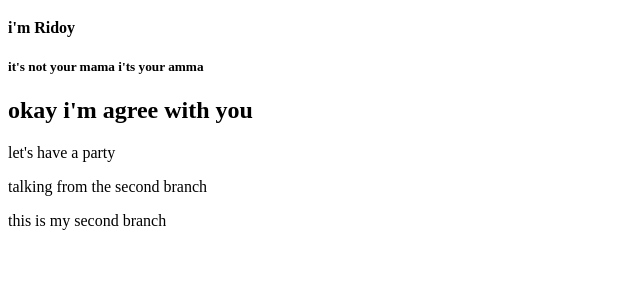
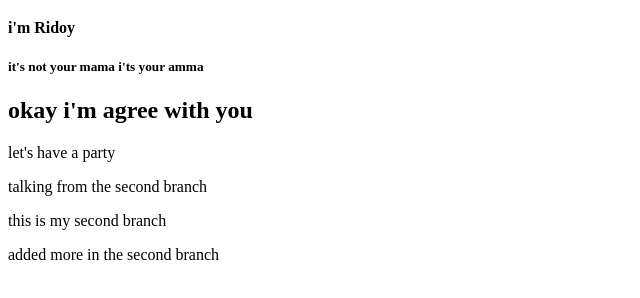
Before and after one commit to mominulRidoy5/my-first-websites, a plain HTML site: page index.html in a window 1280 px wide. Shown: the part 108-406 px from the top of the page, without its empty margins (0-640 px from the left). Drawn offline with Linux system fonts and the light colour scheme.

Commit message:
adding more code

```diff
--- a/index.html
+++ b/index.html
@@ -16,6 +16,7 @@
 
 <p>talking from the second branch</p>
 <p>this is my second branch</p>
+<p>added more in the second branch</p>
 <img src="flag.jpg" alt="">
 
 </body>
```
